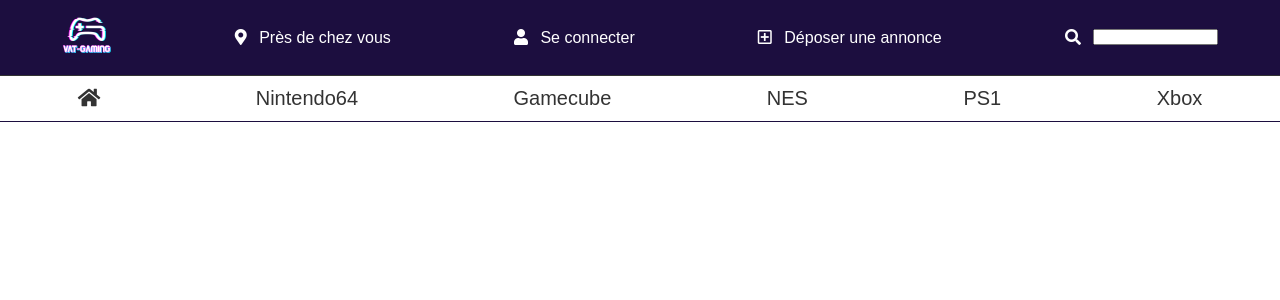
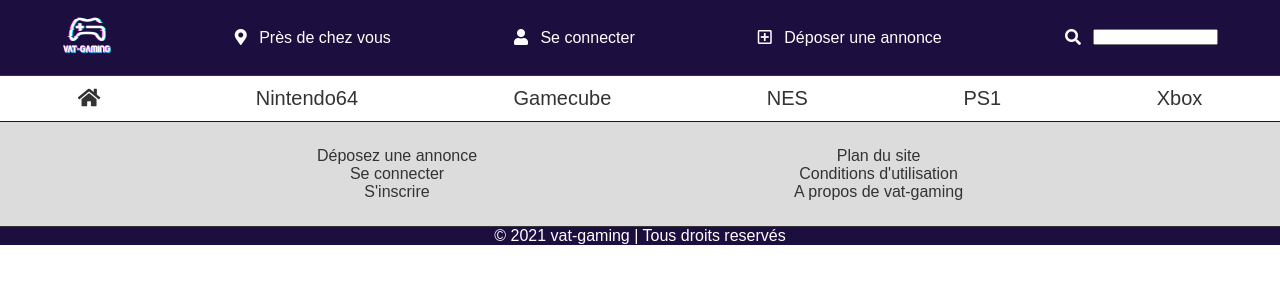
Before and after one commit to vkrpk/Projet-Final, a Symfony app: template templates/base.html.twig in a window 1280 px wide. Shown: the top 300 px of the page. Run offline with Twig, Linux system fonts and the light colour scheme; the template is opened without the code that fills it, so the values that code supplies are empty; style sheets or scripts are compiled from the project's sources; some libraries are stand-ins or nearby versions.

Commit message:
integration du footer

```diff
--- a/src/Controller/HomeController.php
+++ b/src/Controller/HomeController.php
@@ -25,10 +25,9 @@ class HomeController extends AbstractController
             ->add('submit', SubmitType::class)
             ->getForm();
 
-        return $this->render('home.html.twig', [
+        return $this->render('home/home.html.twig', [
             'lastJeux' => $lastJeux,
             'form' => $form->createView()
-
         ]);
     }
 
@@ -56,7 +55,7 @@ class HomeController extends AbstractController
             $jeux = $jeuRepository->chercherJeu($query);
         }
 
-        return $this->render('chercher.html.twig', [
+        return $this->render('single-game.html.twig', [
             'jeux' => $jeux
         ]);
     }
--- a/templates/base.html.twig
+++ b/templates/base.html.twig
@@ -10,17 +10,17 @@
 		{% block stylesheets %}
 			<link rel="shortcut icon" href="#">
 			<link rel="stylesheet" href="https://cdnjs.cloudflare.com/ajax/libs/font-awesome/5.15.3/css/all.min.css"/>
-			<link rel="stylesheet" href="{{asset('assets/styles/css/style.css')}}">
 			<link rel="stylesheet" href="{{asset('assets/styles/css/style-navbar.css')}}">
 			<link rel="stylesheet" href="{{asset('assets/styles/css/style-home-annonces.css')}}">
+			<link rel="stylesheet" href="{{asset('assets/styles/css/style-footer.css')}}">
+			<link rel="stylesheet" href="{{asset('assets/styles/css/style.css')}}">
 		{% endblock %}
 	</head>
 
-
-	{% include 'navbar.html.twig' %}
-
 	<body>
+		{% include 'parties-communes/navbar.html.twig' %}
 		{% block body %}{% endblock %}
+		{% include "parties-communes/footer.html.twig" %}
 	</body>
 	{% block javascripts %}
 		<script src="https://code.iconify.design/1/1.0.7/iconify.min.js"></script>
--- /dev/null
+++ b/templates/parties-communes/footer.html.twig
@@ -0,0 +1,21 @@
+<nav id="footer">
+	<ul>
+		<li>
+			<a href="#">Déposez une annonce</a>
+		</li>
+		<li>
+			<a href="#">Se connecter</a>
+		</li>
+		<li>
+			<a href="#">S'inscrire</a>
+		</li>
+	</ul>
+	<ul>
+		<li><a href="#">Plan du site</a></li>
+		<li><a href="#">Conditions d'utilisation</a></li>
+		<li><a href="#">A propos de vat-gaming</a></li>
+	</ul>
+</nav>
+<div id="div-copyright">
+	<p>&copy; 2021 vat-gaming | Tous droits reservés</p>
+</div>
--- a/templates/navbar.html.twig
+++ b/templates/parties-communes/navbar.html.twig
@@ -21,7 +21,7 @@
 		</li>
 	</ul>
 	{# {{render(controller('App\\Controller\\HomeController::home'))}}
-																																																																																									{{form(form)}} #}
+																																																																																														{{form(form)}} #}
 	<i class="fas fa-bars icone-menu"></i>
 </nav>
 <nav id="navbar-categories">
```
Also changed, not shown: templates/home.html.twig (deleted, +0 -14 lines), templates/home/home.html.twig (renamed from templates/body.html.twig, +16 -3 lines), public/assets/styles/css/style-footer.css (added), public/assets/styles/css/style-home-annonces.css, public/assets/styles/scss/style-footer.scss (added), public/assets/styles/scss/style-home-annonces.scss, templates/home/infos.html.twig (renamed from templates/infos.html.twig), templates/single-game.html.twig (renamed from templates/chercher.html.twig), 2 other files.
